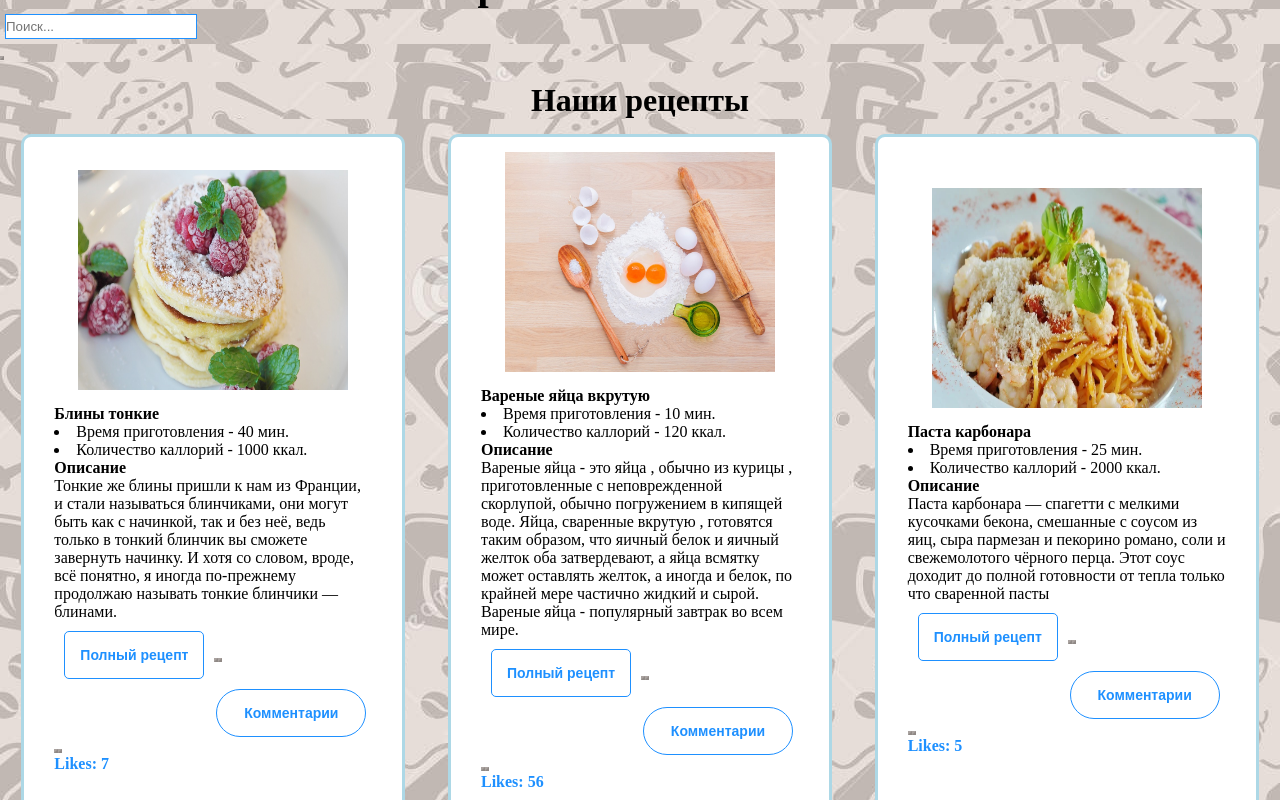
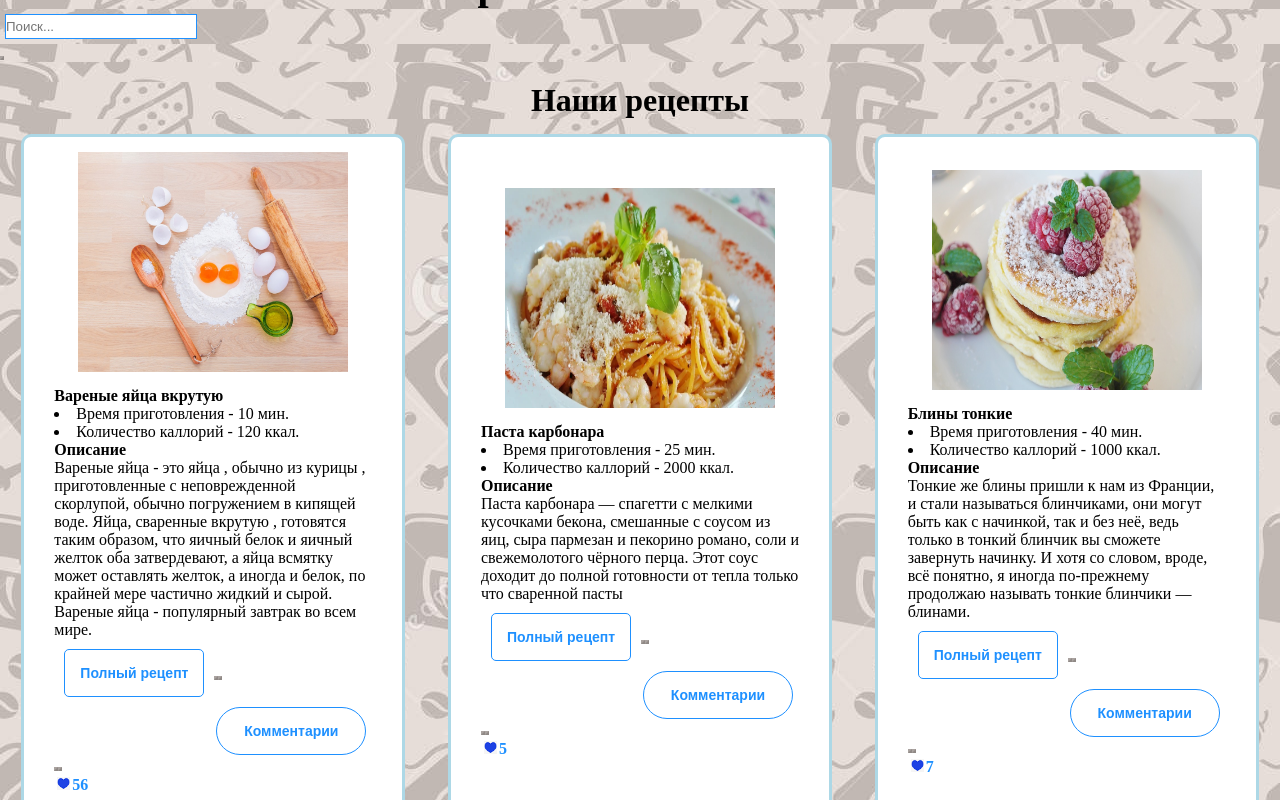
Before and after one commit to stasBigunenko/pet-cooking-book, a React (Create React App) app: page /recipes in a window 1280 px wide. Shown: the part 340-1140 px from the top of the page. Built offline with nearby package versions, Linux system fonts and the light colour scheme; no server answers; data requests are answered from the project's data file.

Commit message:
Changed some styles

```diff
--- a/db.json
+++ b/db.json
@@ -2,7 +2,7 @@
   "dishes": [
     {
       "id": 1,
-      "order": 2,
+      "order": 1,
       "title": "Вареные яйца вкрутую",
       "cookingTime": "10",
       "calories": 120,
@@ -12,7 +12,7 @@
     },
     {
       "id": 2,
-      "order": 1,
+      "order": 3,
       "title": "Блины тонкие",
       "cookingTime": "40",
       "calories": 1000,
@@ -22,7 +22,7 @@
     },
     {
       "id": 3,
-      "order": 3,
+      "order": 2,
       "title": "Паста карбонара",
       "cookingTime": "25",
       "calories": 2000,
@@ -38,27 +38,27 @@
       "calories": 2500,
       "description": "Пи́цца — традиционное итальянское блюдо в виде круглой дрожжевой лепёшки, выпекаемой с уложенной сверху начинкой из томатного соуса, сыра и зачастую других ингредиентов, таких как мясо, овощи, грибы и других продуктов.",
       "url": "pizza.png",
-      "likes": 4
+      "likes": 5
     },
     {
       "id": 5,
-      "order": 5,
+      "order": 6,
       "title": "Лосось",
       "cookingTime": "20",
       "calories": 1500,
       "description": "Наиболее популярные из рыбных рецептов являются рецепты блюд из лосося с фото. Лосось — вкусная и сытная рыба, которую просто готовить, ее можно и варить, и запекать, и жарить, подходит лосось как для холодных, так и для горячих блюд, что делает рыбу универсальной в использовании. Узнайте, что приготовить из лосося из раздела нашего сайта, тема которого — приготовление лосося. Именно здесь опытные хозяйки делятся советами на тему, как приготовить лосось в домашних условиях. Удачи в приготовлении!",
       "url": "salmon.png",
-      "likes": 5
+      "likes": 4
     },
     {
       "id": 6,
-      "order": 6,
+      "order": 5,
       "title": "Стейк",
       "cookingTime": "12",
       "calories": 1800,
       "description": "Стейк (от англ. steak — кусок мяса) — толстый кусок обжаренного мяса. Стейк из лучших частей говядины обычно называется просто стейком (иногда также бифштексом (англ. beef steak)).",
       "url": "steaks.png",
-      "likes": 7
+      "likes": 8
     },
     {
       "id": 7,
--- a/src/Components/LikeButton/LikeButton.js
+++ b/src/Components/LikeButton/LikeButton.js
@@ -66,9 +66,12 @@ const LikeButton = ({dish}) => {
                 ):(
                     <button disabled={true}/>
                 )}
+
             <p
-                style={{color:"dodgerblue", background:"white", fontWeight: "bold"}}
-            >Likes: {likes.likes}</p>
+                style={{color:"dodgerblue", background:"white", fontWeight: "bold", margin:"3px"}}
+            >
+                <img style={{width:"13px", background:"white", marginRight:"2px"}} src={require('../../Images/Likes/likeHeart.png')}/>
+                {likes.likes}</p>
         </div>
     );
 };
--- a/src/Components/MyButton/MyButton.module.css
+++ b/src/Components/MyButton/MyButton.module.css
@@ -11,6 +11,7 @@
     align-self: center;
     justify-content: center;
     display: flex;
+    align-items: center;
 }
 
 .myBtn:hover {
--- a/src/Pages/Login.js
+++ b/src/Pages/Login.js
@@ -42,6 +42,7 @@ const Login = () => {
             <h1 style={{textAlign:"center", color:"dodgeblue"}}>Старница для логина</h1>
             <form
                 className={classes.log}
+                style={{marginTop:"5px"}}
                 onSubmit={(e) => {
                 login(e)
             }}>
@@ -69,6 +70,7 @@ const Login = () => {
             <h2 style={{color:"red"}}>
                 Еще не зарегистрированы?
                 <MyButton
+                    style={{marginLeft:"90px"}}
                     onClick={() => {
                         router.push(`/registration`)
                     }}
--- a/src/Pages/Login.module.css
+++ b/src/Pages/Login.module.css
@@ -7,4 +7,5 @@
     background-color: transparent;
     align-items: center;
     justify-content: center;
+    margin-top: 120px;
 }
--- a/src/Pages/Registration.js
+++ b/src/Pages/Registration.js
@@ -35,6 +35,7 @@ const Registration = () => {
             <h1>Старница для регистрации</h1>
             <form
                 className={classes.reg}
+                style={{marginTop:"5px"}}
                 onSubmit={(e) => {
                 register(e)
             }}>
--- a/src/Pages/Registration.module.css
+++ b/src/Pages/Registration.module.css
@@ -5,4 +5,5 @@
     align-items: center;
     justify-content: center;
     color:dodgerblue;
+    margin-top: 120px;
 }
```
Also changed, not shown: src/Images/Likes/likeHeart.png (added).
